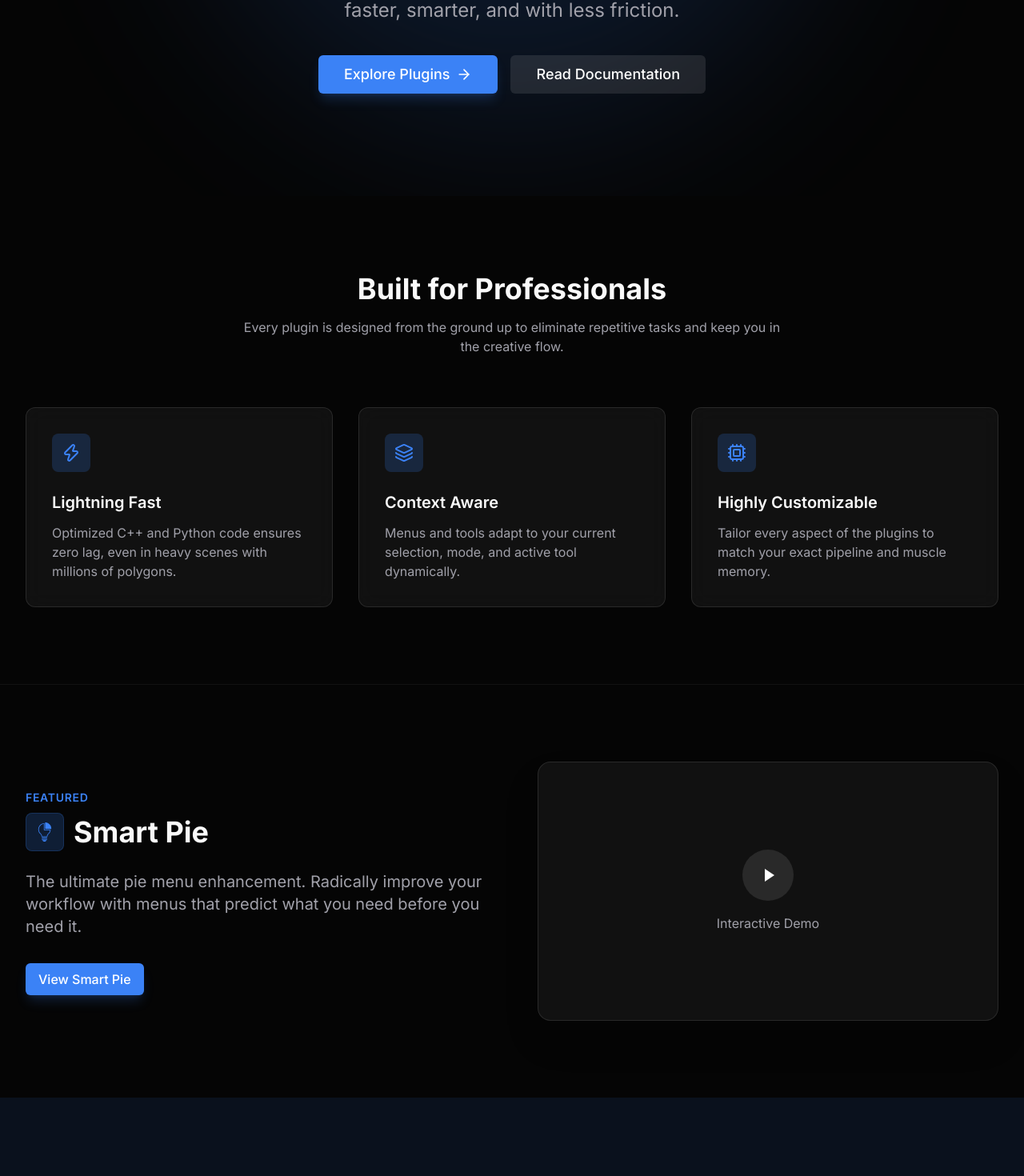
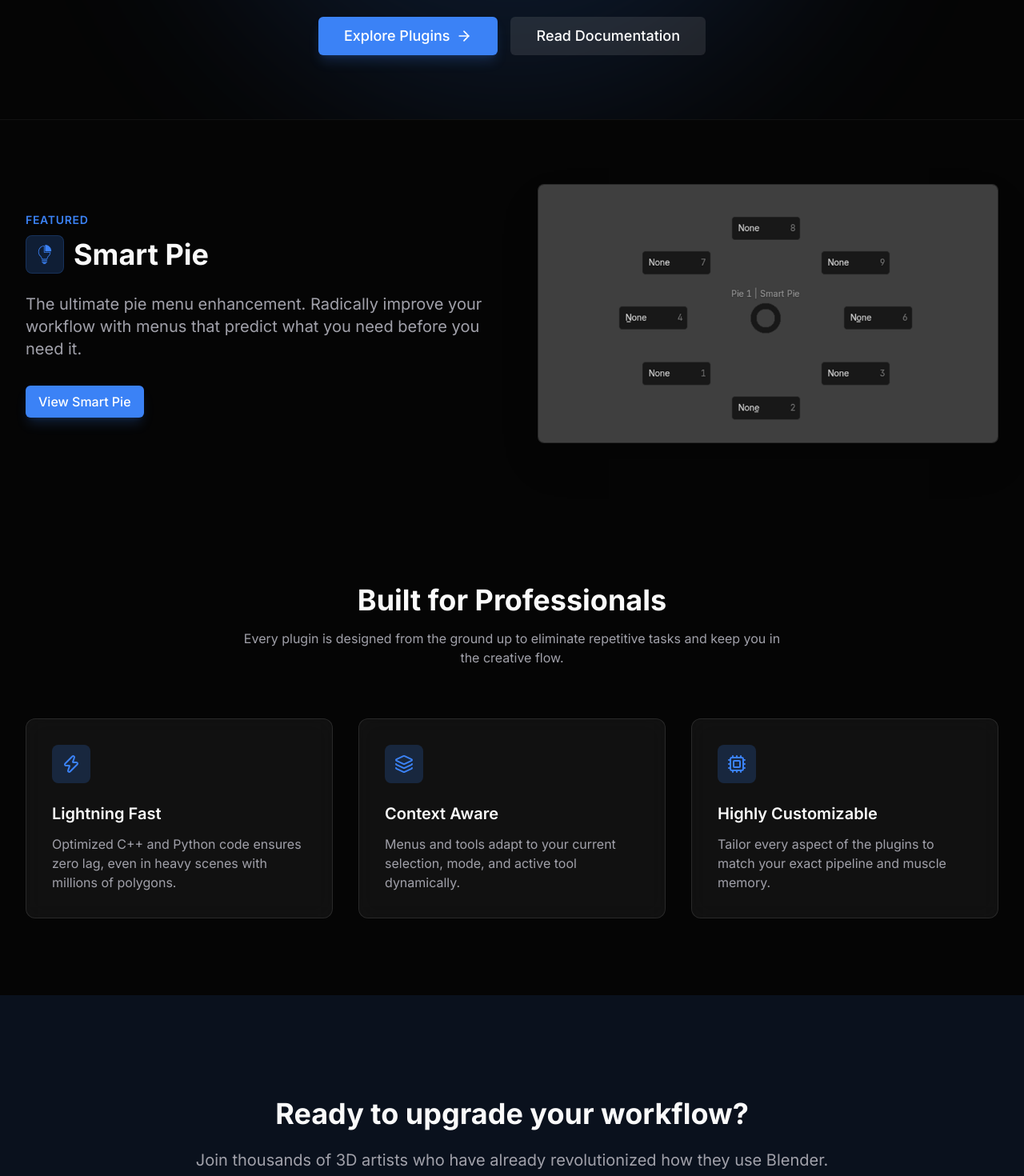
Before and after one commit to bluetoolsio/website-bluetools, a Next.js app: page /website-smartblender/ in a window 1280 px wide. Shown: the part 467-1937 px from the top of the page at 80% size. Built offline with nearby package versions, Linux system fonts and the light colour scheme.

Commit message:
Move Smart Pie showcase up

```diff
--- a/src/app/page.tsx
+++ b/src/app/page.tsx
@@ -5,11 +5,13 @@ import Link from "next/link";
 import { Card } from "@/components/ui/Card";
 import { SmartPieLabel } from "@/components/brand/SmartPieLabel";
 
+const assetBasePath = "/website-smartblender";
+
 export default function Home() {
   return (
     <div className="flex flex-col min-h-screen">
       {/* Hero Section */}
-      <section className="relative pt-32 pb-20 md:pt-48 md:pb-32 overflow-hidden">
+      <section className="relative pt-28 pb-14 md:pt-36 md:pb-20 overflow-hidden">
         <div className="absolute inset-0 z-0">
           <div className="absolute inset-0 bg-gradient-to-b from-accent/20 via-background to-background" />
           <div className="absolute top-1/4 left-1/2 -translate-x-1/2 -translate-y-1/2 w-[800px] h-[800px] bg-accent/30 rounded-full blur-[120px] opacity-50" />
@@ -45,8 +47,40 @@ export default function Home() {
         </div>
       </section>
 
+      {/* Featured Plugin / Showcase */}
+      <section className="py-16 md:py-20 border-t border-white/5">
+        <div className="max-w-7xl mx-auto px-4 sm:px-6 lg:px-8">
+          <div className="grid grid-cols-1 lg:grid-cols-2 gap-10 lg:gap-16 items-center">
+            <FadeIn direction="left">
+              <div>
+                <span className="text-accent font-semibold tracking-wider uppercase text-sm">Featured</span>
+                <h2 className="text-4xl font-bold mt-2 mb-6">
+                  <SmartPieLabel iconBoxClassName="h-12 w-12" iconClassName="h-6 w-6" />
+                </h2>
+                <p className="text-xl text-muted-foreground mb-8">
+                  The ultimate pie menu enhancement. Radically improve your workflow with menus that predict what you need before you need it.
+                </p>
+                <Link href="/plugins/smart-pie">
+                  <Button>View Smart Pie</Button>
+                </Link>
+              </div>
+            </FadeIn>
+            <FadeIn direction="right" delay={0.2}>
+              <div className="relative aspect-video rounded-lg overflow-hidden bg-white/5 border border-white/10 shadow-2xl">
+                {/* eslint-disable-next-line @next/next/no-img-element */}
+                <img
+                  src={`${assetBasePath}/plugins/smart-pie/preview.png`}
+                  alt="Smart Pie preview"
+                  className="h-full w-full object-cover"
+                />
+              </div>
+            </FadeIn>
+          </div>
+        </div>
+      </section>
+
       {/* Features Section */}
-      <section className="py-24 bg-background">
+      <section className="py-20 md:py-24 bg-background">
         <div className="max-w-7xl mx-auto px-4 sm:px-6 lg:px-8">
           <FadeIn direction="up">
             <div className="text-center mb-16">
@@ -91,39 +125,6 @@ export default function Home() {
         </div>
       </section>
 
-      {/* Featured Plugin / Showcase */}
-      <section className="py-24 border-t border-white/5">
-        <div className="max-w-7xl mx-auto px-4 sm:px-6 lg:px-8">
-          <div className="grid grid-cols-1 lg:grid-cols-2 gap-16 items-center">
-            <FadeIn direction="left">
-              <div>
-                <span className="text-accent font-semibold tracking-wider uppercase text-sm">Featured</span>
-                <h2 className="text-4xl font-bold mt-2 mb-6">
-                  <SmartPieLabel iconBoxClassName="h-12 w-12" iconClassName="h-6 w-6" />
-                </h2>
-                <p className="text-xl text-muted-foreground mb-8">
-                  The ultimate pie menu enhancement. Radically improve your workflow with menus that predict what you need before you need it.
-                </p>
-                <Link href="/plugins/smart-pie">
-                  <Button>View Smart Pie</Button>
-                </Link>
-              </div>
-            </FadeIn>
-            <FadeIn direction="right" delay={0.2}>
-              <div className="relative aspect-video rounded-2xl overflow-hidden bg-white/5 border border-white/10 flex items-center justify-center shadow-2xl">
-                {/* Placeholder for video/gif demo */}
-                <div className="text-muted-foreground flex flex-col items-center">
-                  <div className="w-16 h-16 rounded-full bg-white/10 flex items-center justify-center mb-4">
-                    <div className="w-0 h-0 border-t-[8px] border-t-transparent border-l-[12px] border-l-white border-b-[8px] border-b-transparent ml-1" />
-                  </div>
-                  <p>Interactive Demo</p>
-                </div>
-              </div>
-            </FadeIn>
-          </div>
-        </div>
-      </section>
-
       {/* Final CTA */}
       <section className="py-32 relative overflow-hidden">
         <div className="absolute inset-0 bg-accent/10" />
```
